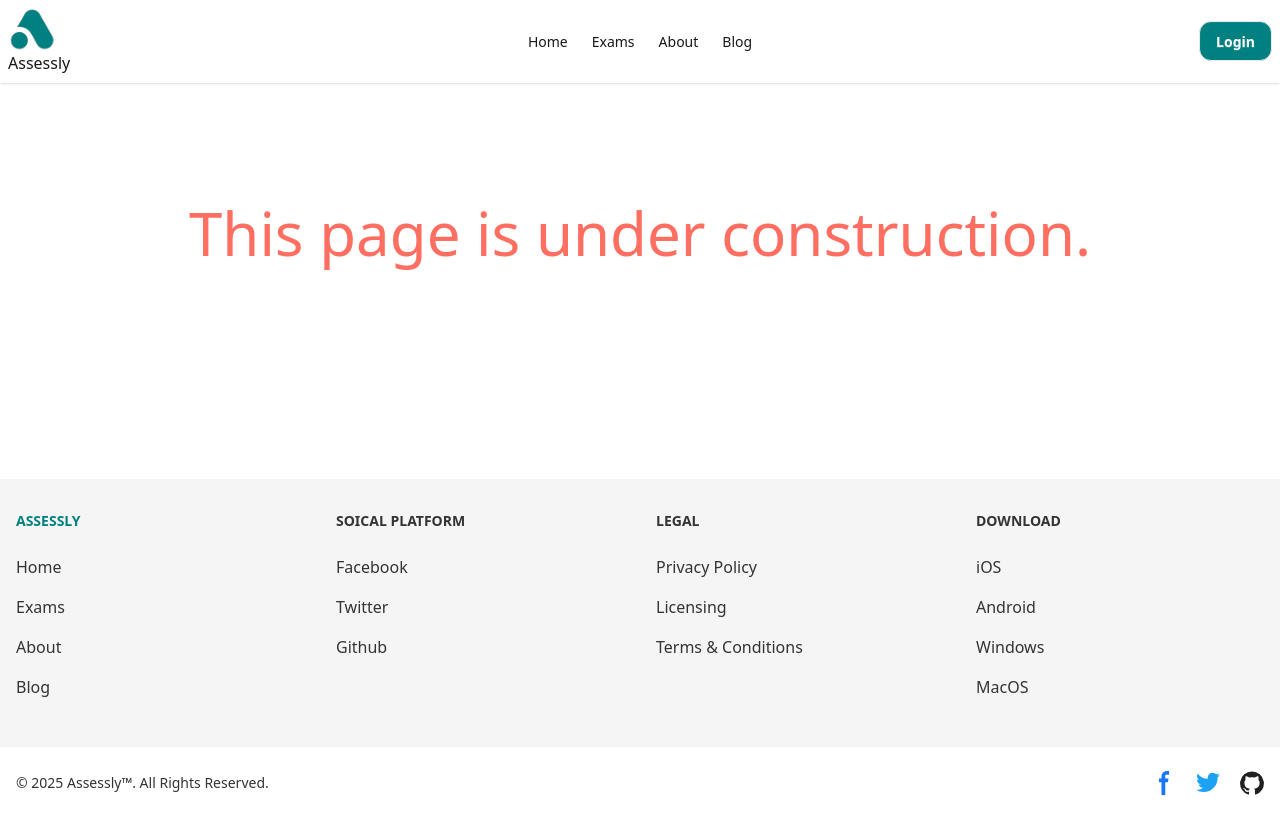
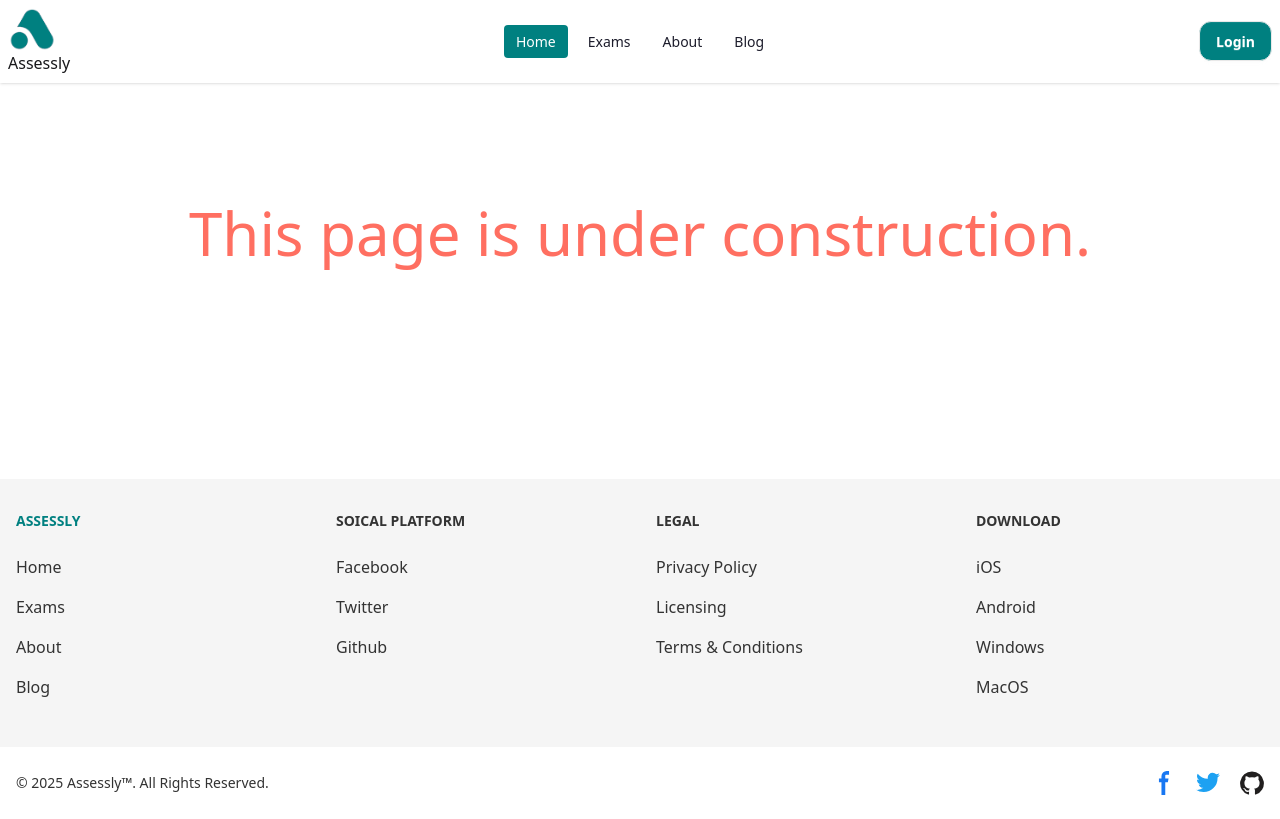
Before and after one commit to Najmul-Shaon/assessly-client, a React (Vite) app: page / in a window 1280 px wide. Built offline with nearby package versions, Linux system fonts and the light colour scheme.

Commit message:
active class design added

```diff
--- a/src/index.css
+++ b/src/index.css
@@ -14,6 +14,7 @@
   --color-accent_color: #ff6f61;
   --color-text_color: #1c1c2b;
   --color-footer_text_color: #333333;
+  --color-hover_color: #006666;
 }
 /* button class  */
 .primary-btn {
@@ -35,12 +36,12 @@
 }
 
 .accent-btn {
-  color: #FFFFFF;
-  background-color: #FF6F61;
+  color: #ffffff;
+  background-color: #ff6f61;
 }
 
 .accent-btn:hover {
-  background-color: #E65A50;
+  background-color: #e65a50;
 }
 
 /* overall colors  */
--- a/src/shared/navbar/NavBar.jsx
+++ b/src/shared/navbar/NavBar.jsx
@@ -5,16 +5,53 @@ const NavBar = () => {
   const navLinks = (
     <>
       <li>
-        <NavLink to="/">Home</NavLink>
+        <NavLink
+          to="/"
+          className={({ isActive }) =>
+            `hover:bg-hover_color hover:text-white text-text_color ${
+              isActive ? "bg-primary_color text-white" : ""
+            }`
+          }
+        >
+          Home
+        </NavLink>
+      </li>
+
+      <li>
+        <NavLink
+          to="/exams"
+          className={({ isActive }) =>
+            `hover:bg-hover_color hover:text-white text-text_color ${
+              isActive ? "bg-primary_color text-white" : ""
+            }`
+          }
+        >
+          Exams
+        </NavLink>
       </li>
       <li>
-        <NavLink to="/exams">Exams</NavLink>
+        <NavLink
+          to="/about"
+          className={({ isActive }) =>
+            `hover:bg-hover_color hover:text-white text-text_color ${
+              isActive ? "bg-primary_color text-white" : ""
+            }`
+          }
+        >
+          About
+        </NavLink>
       </li>
       <li>
-        <NavLink to="/about">About</NavLink>
-      </li>
-      <li>
-        <NavLink to="/blogs">Blog</NavLink>
+        <NavLink
+          to="/blogs"
+          className={({ isActive }) =>
+            `hover:bg-hover_color hover:text-white text-text_color ${
+              isActive ? "bg-primary_color text-white" : ""
+            }`
+          }
+        >
+          Blog
+        </NavLink>
       </li>
     </>
   );
@@ -41,7 +78,7 @@ const NavBar = () => {
           </div>
           <ul
             tabIndex={0}
-            className="menu menu-sm dropdown-content bg-base-100 rounded-box z-1 mt-3 w-52 p-2 shadow"
+            className="menu menu-sm dropdown-content bg-base-100 rounded-box z-1 mt-3 w-52 p-2 shadow space-y-2"
           >
             {/* dynamic nav list  */}
             {navLinks}
@@ -58,7 +95,7 @@ const NavBar = () => {
       </div>
       <div className="navbar-center hidden lg:flex">
         {/* dynamic nav list  */}
-        <ul className="menu menu-horizontal px-1">{navLinks}</ul>
+        <ul className="menu menu-horizontal px-1 space-x-2">{navLinks}</ul>
       </div>
       <div className="navbar-end">
         <Link to="/login" className="btn primary-btn rounded-xl">
```
